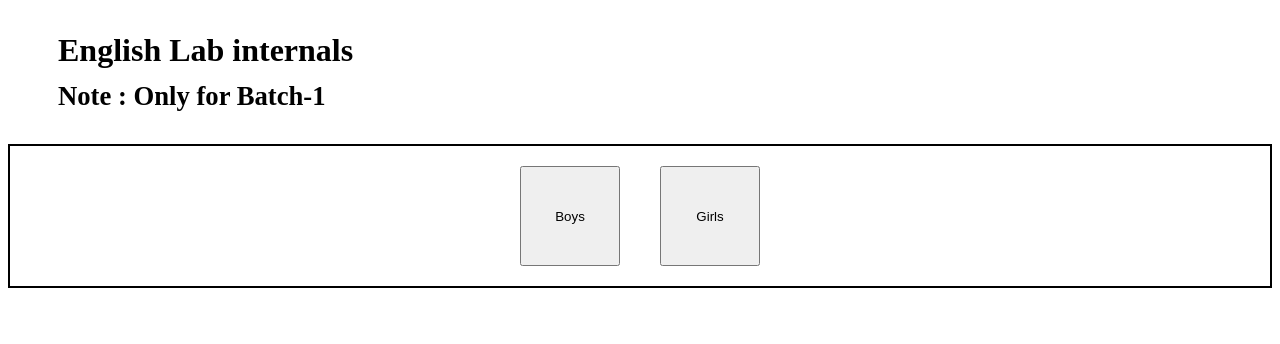
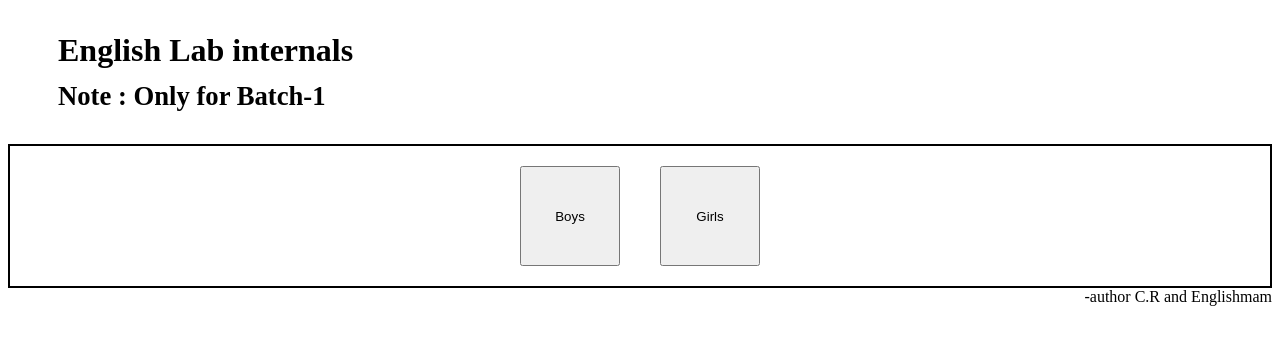
Before and after one commit to Narayanacollage711/engint, a plain HTML site: page index.html in a window 1280 px wide. Drawn offline with Linux system fonts and the light colour scheme.

Commit message:
Update index.html

```diff
--- a/index.html
+++ b/index.html
@@ -22,6 +22,9 @@
     h1{
         margin-left: 50px;
     }
+    #none{
+        float:right;
+    }
 </style>
 <body>
     <h1><p>English Lab internals <br><sub>Note : Only for Batch-1</sub></p></h1>
@@ -33,5 +36,8 @@
     <button id="gir">Girls</button>
 </a>
 </div>
+    <div id="none">
+-author C.R and Englishmam
+</div>
 </body>
 </html>
```
